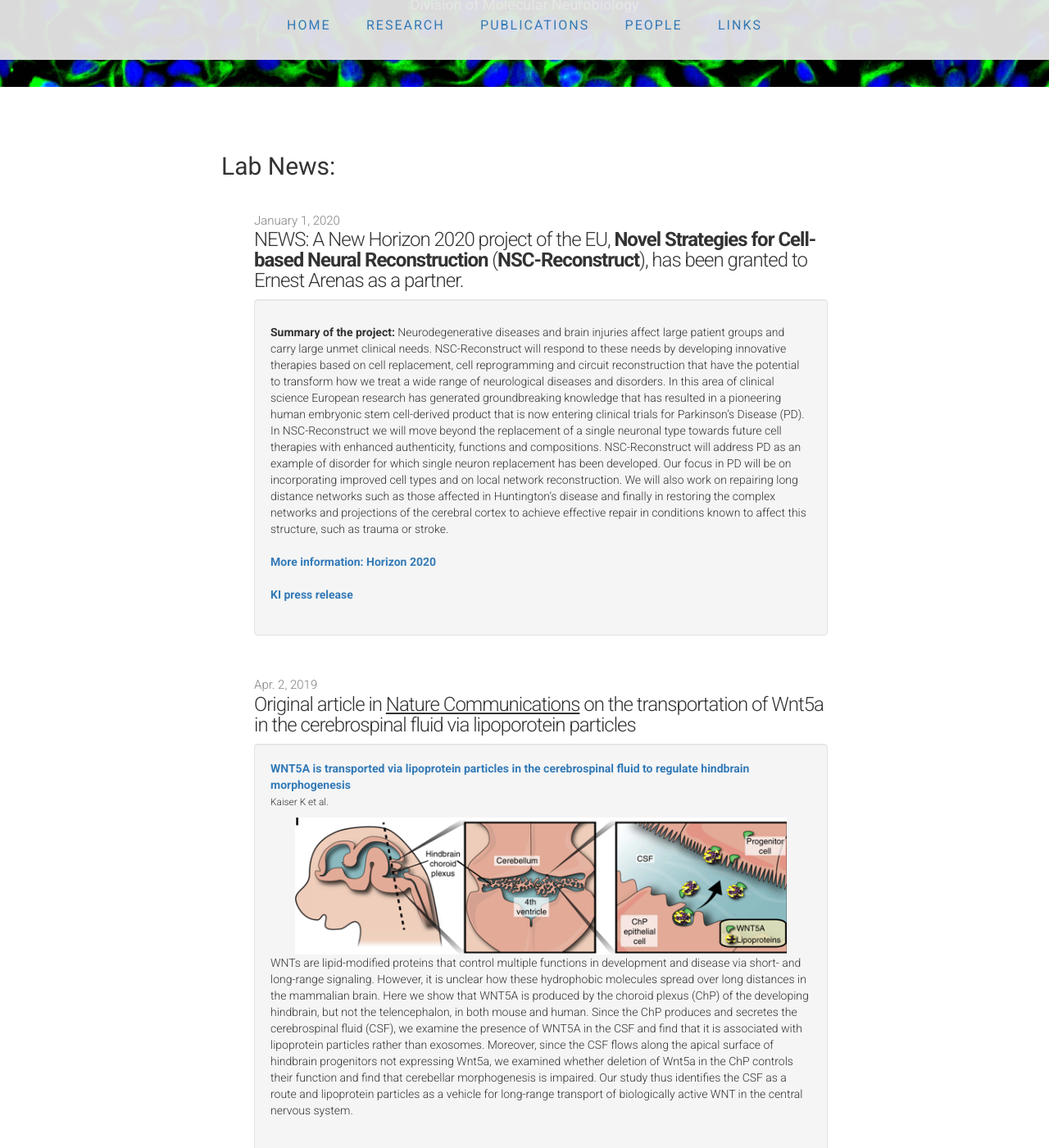
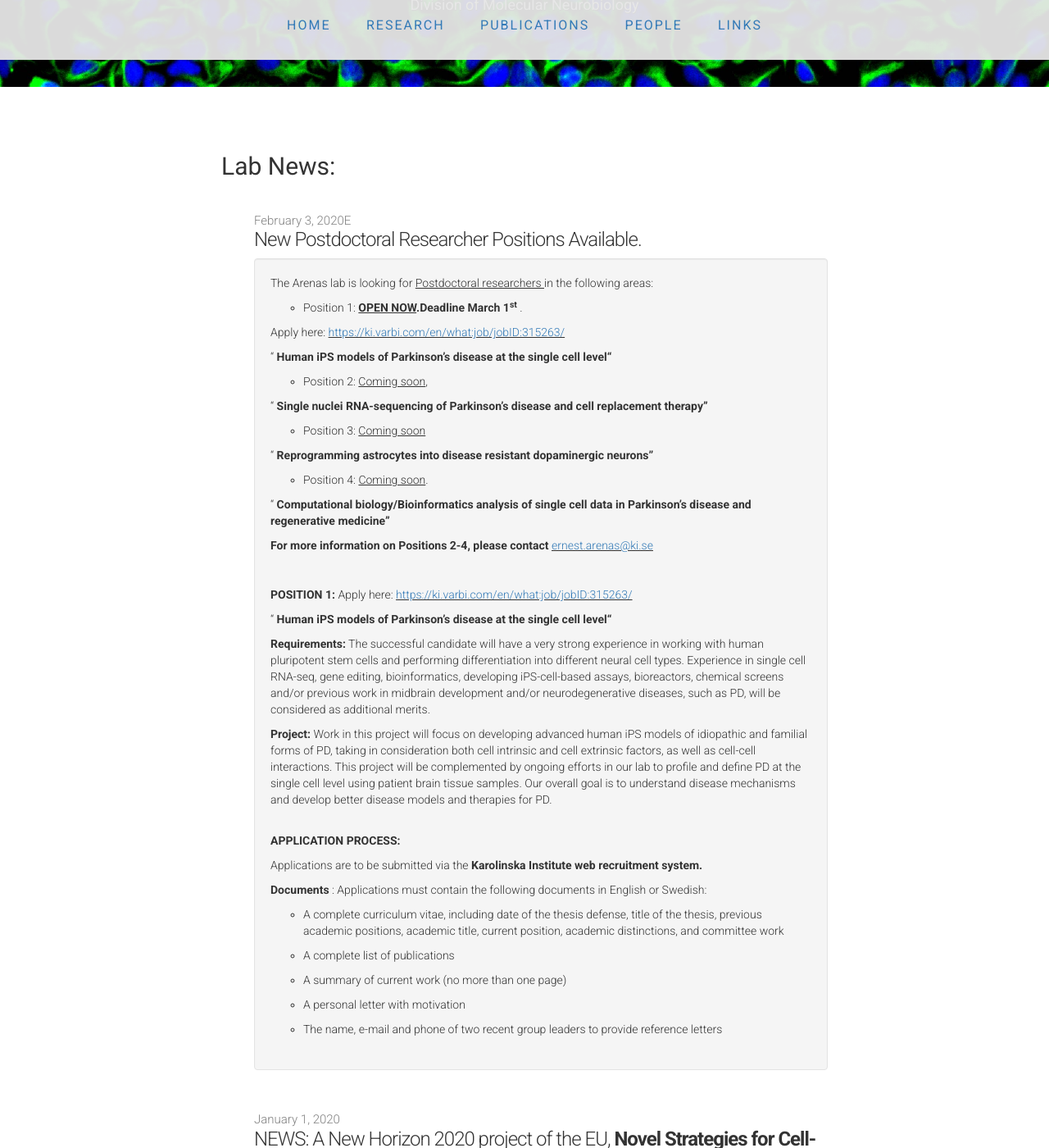
Before and after one commit to ArenasLab/arenaslab.github.io, a Jekyll site: the page index.html, which Jekyll copies as it is, in a window 1280 px wide and 1400 px high, scrolled down 364 px. Shown: the whole window at 82% size. Built offline with Jekyll 4.4.1, drawn with Linux system fonts in a browser that asks for light colours; comment, search, counter and statistics services are not loaded.

Commit message:
Update index.html

```diff
--- a/index.html
+++ b/index.html
@@ -100,6 +100,172 @@
            <p>&nbsp;</p>
 
 :END TEMPLATE -->
+<li>
+            <span class="post-date">February 3, 2020E</span>
+            <span class="post-link">New Postdoctoral Researcher Positions Available.</span>
+</li>
+          <div class="well">
+            <li class="media">
+              <div class="media-body">
+	<!--
+		<img class="pull-left" style="margin-right:10px;" src="IMAGE FILE HERE" height="300px";>
+	-->
+
+<p>
+	The Arenas lab is looking for <u>Postdoctoral researchers </u>in the following areas:
+</p>
+<ul>
+	<li>
+		<p>
+Position 1: <u><strong>OPEN NOW</strong></u><strong>.</strong><strong>Deadline March 1</strong><sup><strong>st</strong></sup> .
+		</p>
+	</li>
+</ul>
+<p>
+	Apply here:
+	<u>
+		<a href="https://ki.varbi.com/en/what:job/jobID:315263/"> https://ki.varbi.com/en/what:job/jobID:315263/
+		</a>
+	</u>
+</p>
+<p>
+	&#8220;
+	<strong> Human iPS models of Parkinson&#8217;s disease at the single cell level&#8220;
+	</strong>
+</p>
+<ul>
+	<li>
+		<p>
+			Position 2: <u>Coming soon</u>,
+		</p>
+	</li>
+</ul>
+<p>
+	&#8220;
+	<strong>
+		Single nuclei RNA-sequencing of Parkinson&#8217;s disease and cell
+		replacement therapy&#8221;
+	</strong>
+</p>
+<ul>
+	<li>
+		<p>
+			Position 3: <u>Coming soon</u><strong> </strong>
+		</p>
+	</li>
+</ul>
+<p>
+	&#8220;
+	<strong>
+		Reprogramming astrocytes into disease resistant dopaminergic
+		neurons&#8221;
+	</strong>
+</p>
+<ul>
+	<li>
+		<p>
+			Position 4:<strong> </strong><u>Coming soon</u>.
+		</p>
+	</li>
+</ul>
+<p>
+	&#8220;
+	<strong>
+		Computational biology/Bioinformatics analysis of single cell data in
+		Parkinson&#8217;s disease and regenerative medicine&#8221;
+	</strong>
+</p>
+<p>
+	<strong>For more information on Positions 2-4, please contact </strong>
+	<u><a href="mailto:ernest.arenas@ki.se">ernest.arenas@ki.se</a></u>
+</p>
+<p>
+	<a name="_GoBack"></a>
+	<br/>
+</p>
+<p>
+	<strong>POSITION 1: </strong>
+	Apply here:
+	<u>
+		<a href="https://ki.varbi.com/en/what:job/jobID:315263/">
+			https://ki.varbi.com/en/what:job/jobID:315263/
+		</a>
+	</u>
+</p>
+<p>
+	&#8220;
+	<strong>
+		Human iPS models of Parkinson&#8217;s disease at the single cell
+		level&#8220;
+	</strong>
+</p>
+<p>
+	<strong>Requirements:</strong>
+	The successful candidate will have a very strong experience in working with human pluripotent stem cells and performing differentiation into different
+	neural cell types. Experience in single cell RNA-seq, gene editing, bioinformatics, developing iPS-cell-based assays, bioreactors, chemical
+	screens and/or previous work in midbrain development and/or neurodegenerative diseases, such as PD, will be considered as additional
+	merits.
+</p>
+<p>
+	<strong>Project:</strong>
+	Work in this project will focus on developing advanced human iPS models of idiopathic and familial forms of PD, taking in consideration both cell
+	intrinsic and cell extrinsic factors, as well as cell-cell interactions.
+	This project will be complemented by ongoing efforts in our lab to profile
+	and define PD at the single cell level using patient brain tissue samples.
+	Our overall goal is to understand disease mechanisms and develop better
+	disease models and therapies for PD.
+	<br/>
+	<br/>
+</p>
+<p>
+	<strong>APPLICATION PROCESS:</strong>
+</p>
+<p>
+Applications are to be submitted via the	<strong>Karolinska Institute web recruitment system.</strong>
+</p>
+<p>
+	<strong>Documents</strong>
+	: Applications must contain the following documents in English or Swedish:
+</p>
+<ul>
+	<li>
+		<p>
+			A complete curriculum vitae, including date of the thesis defense,
+			title of the thesis, previous academic positions, academic title,
+			current position, academic distinctions, and committee work
+		</p>
+	</li>
+	<li>
+		<p>
+			A complete list of publications
+		</p>
+	</li>
+	<li>
+		<p>
+			A summary of current work (no more than one page)
+		</p>
+	</li>
+	<li>
+		<p>
+			A personal letter with motivation
+		</p>
+	</li>
+	<li>
+		<p>
+			The name, e-mail and phone of two recent group leaders to provide
+			reference letters
+		</p>
+	</li>
+</ul>
+
+
+              </div>
+             </li>
+           </div>
+<p>&nbsp;</p>
+
+
+
 
 		<li>
           <span class="post-date">January 1, 2020</span>
```
